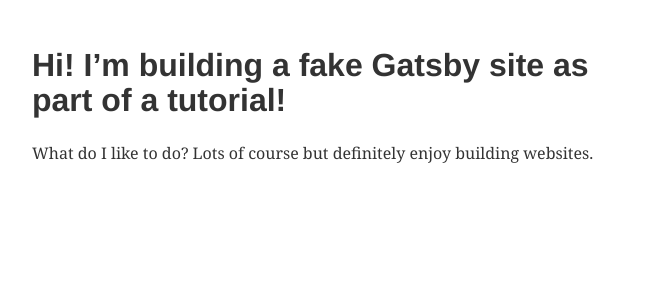
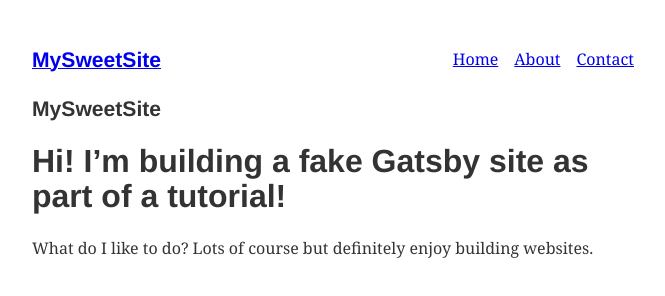
Before and after one commit to kaylasween/gatsby-tutorial-part3, a Gatsby site: page / in a window 1280 px wide. Shown: the whole page, without its empty margins (299-964 px from the left). Built offline with nearby package versions, Linux system fonts and the light colour scheme; Gatsby itself is replaced by a stand-in of ours.

Commit message:
adding navigation

```diff
--- a/src/components/layout.js
+++ b/src/components/layout.js
@@ -1,7 +1,25 @@
 import React from "react"
+import { Link } from "gatsby"
+
+const ListLink = props => (
+  <li style={{ display: `inline-block`, marginRight: `1rem` }}>
+    <Link to={props.to}>{props.children}</Link>
+  </li>
+)
 
 export default ({ children }) => (
   <div style={{ margin: `3rem auto`, maxWidth: 650, padding: `0 1rem` }}>
+    <header style={{ marginBottom: `1.5rem` }}>
+      <Link to="/" style={{ textShadow: `none`, backgroundImage: `none` }}>
+        <h3 style={{ display: `inline` }}>MySweetSite</h3>
+      </Link>
+      <ul style={{ listStyle: `none`, float: `right` }}>
+        <ListLink to="/">Home</ListLink>
+        <ListLink to="/about/">About</ListLink>
+        <ListLink to="/contact/">Contact</ListLink>
+      </ul>
+    </header>
+    <h3>MySweetSite</h3>
     {children}
   </div>
 )
```
